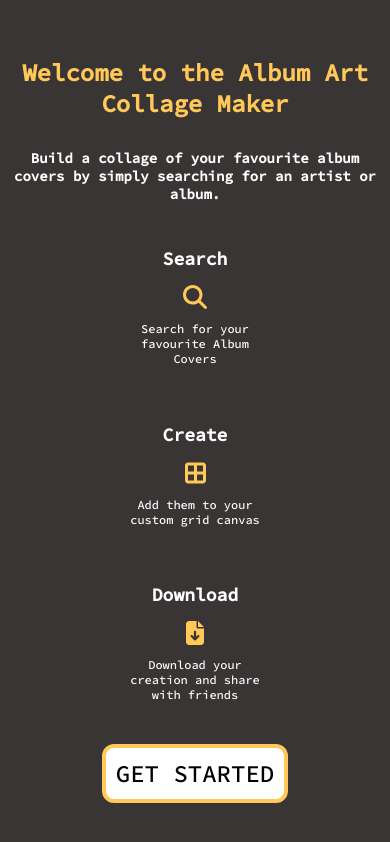
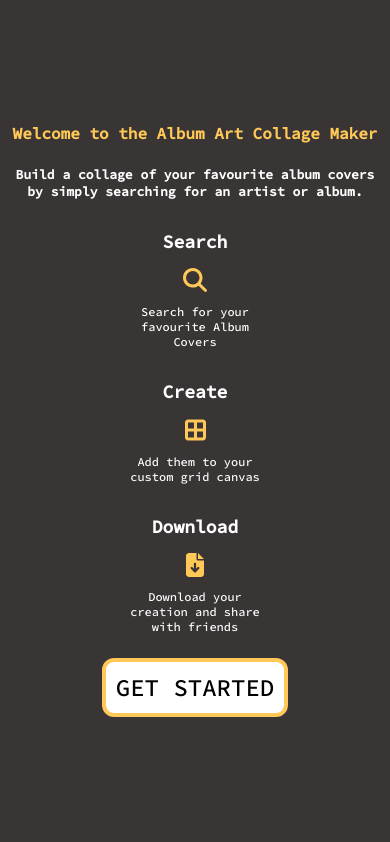
Before and after one commit to OliverMarks/my-app, a React (Create React App) app: page / in a window 390 px wide. Built offline with nearby package versions, Linux system fonts and the light colour scheme.

Commit message:
responsiveness fixes

```diff
--- a/src/App.css
+++ b/src/App.css
@@ -243,9 +243,7 @@ img {
 
 .icon-section {
   /* border: 2px white solid ;  */
-  margin: 5px;
-  border-radius: 15px;
-  padding: 10px;
+  margin: 2px;
   width: 12em;
 
 }
@@ -270,6 +268,8 @@ img {
   background-color: white;
 border: 0.2em solid rgb(255, 200, 87);
 cursor: pointer;
+ margin-bottom: 15px;
+ margin-top: 10px;
 }
 
 .welcome-btn:hover {
@@ -342,7 +342,7 @@ border: 0.2em solid white;
 }
 
 
-@media screen and (max-width: 1200px) and (min-width: 600px) {
+@media screen and (max-width: 1200px) and (min-width: 300px) {
   .canvas {
     display: grid;
     padding: 5px;
@@ -362,12 +362,26 @@ border: 0.2em solid white;
 
 @media only screen and (max-width: 600px) {
 
+  .welcome-h1 {
+    font-size: medium;
+    margin-left: 5px;
+    margin-right: 5px;
 
+
+  }
+
+  .welcome-h3 {
+    font-size: small;
+    margin-left: 5px;
+    margin-right: 5px;
+  }
 
   .icon-container {
     display: flex;
     flex-direction: column;
     font-size: 12px;
+    margin-bottom: 0px;
+
 
   }
 
@@ -378,18 +392,14 @@ border: 0.2em solid white;
     font-size: 2em;
   }
 
+
+
   .container {
     overflow-x: scroll;
     overflow-y: scroll;
     height: 100vh;
-    min-height:100%
+    min-height:100%;
   }
-
-  /* display: flex;
-  height: 100vh;
-  min-height: 100%;
-    overflow-x: hidden;
-    overflow-y: hidden; */
 
 
 
@@ -397,3 +407,50 @@ border: 0.2em solid white;
     font-size: 12px;
   }
 }
+
+@media screen and (max-width: 1065px) and (min-width: 250px) {
+
+
+  .selected-album {
+    padding: 5px;
+    margin-bottom: 5px ;
+  }
+
+  .sidebar-btn {
+    font-size: 0.5rem;
+    margin-bottom: 1px;
+    margin-left: 1px;
+  }
+
+  .titles > h1 {
+    font-size: 2vh;
+  }
+
+  .titles > h2 {
+    font-size: 1.5vh;
+  }
+  .selected-album-cover{
+    height: 15vh;
+    width: 15vh;
+
+  }
+
+  .search-image-results {
+    margin-top: 25px;
+  }
+
+  .searchImage {
+    height: 90px;
+    width: 90px;
+
+  }
+
+  .container {
+    overflow-x: scroll;
+    overflow-y: scroll;
+    height: 100vh;
+    min-height:100%;
+  }
+
+
+}
--- a/src/components/search.js
+++ b/src/components/search.js
@@ -263,7 +263,7 @@ let suggestedMatches
         <div className = "sidebar">
 
 
-
+        <div className="config-searchBar">
         <form  onSubmit={handleFetchAlbumMatches}>
 
             <label htmlFor="config-checkbox">
@@ -339,7 +339,7 @@ let suggestedMatches
       :null}
 
 
-
+            <div className="search-submit">
             <input
             type="text"
             placeholder='Search for an album or artist '
@@ -349,8 +349,10 @@ let suggestedMatches
             >
             </input>
             <button className="sidebar-btn">Search</button>
+            </div>
         </form>
 
+           </div>
 
         <div className="selected-album">
             <div className="titles">
@@ -401,7 +403,7 @@ let suggestedMatches
             :
             <>
                 <h1 className="welcome-h1">Welcome to the Album Art Collage Maker</h1>
-                <h3>Build a collage of your favourite album covers by simply searching for an artist or album.</h3>
+                <h3 className="welcome-h3">Build a collage of your favourite album covers by simply searching for an artist or album.</h3>
                 <div className="icon-container">
                   <div className="icon-section">
                     <h2>Search</h2>
```
